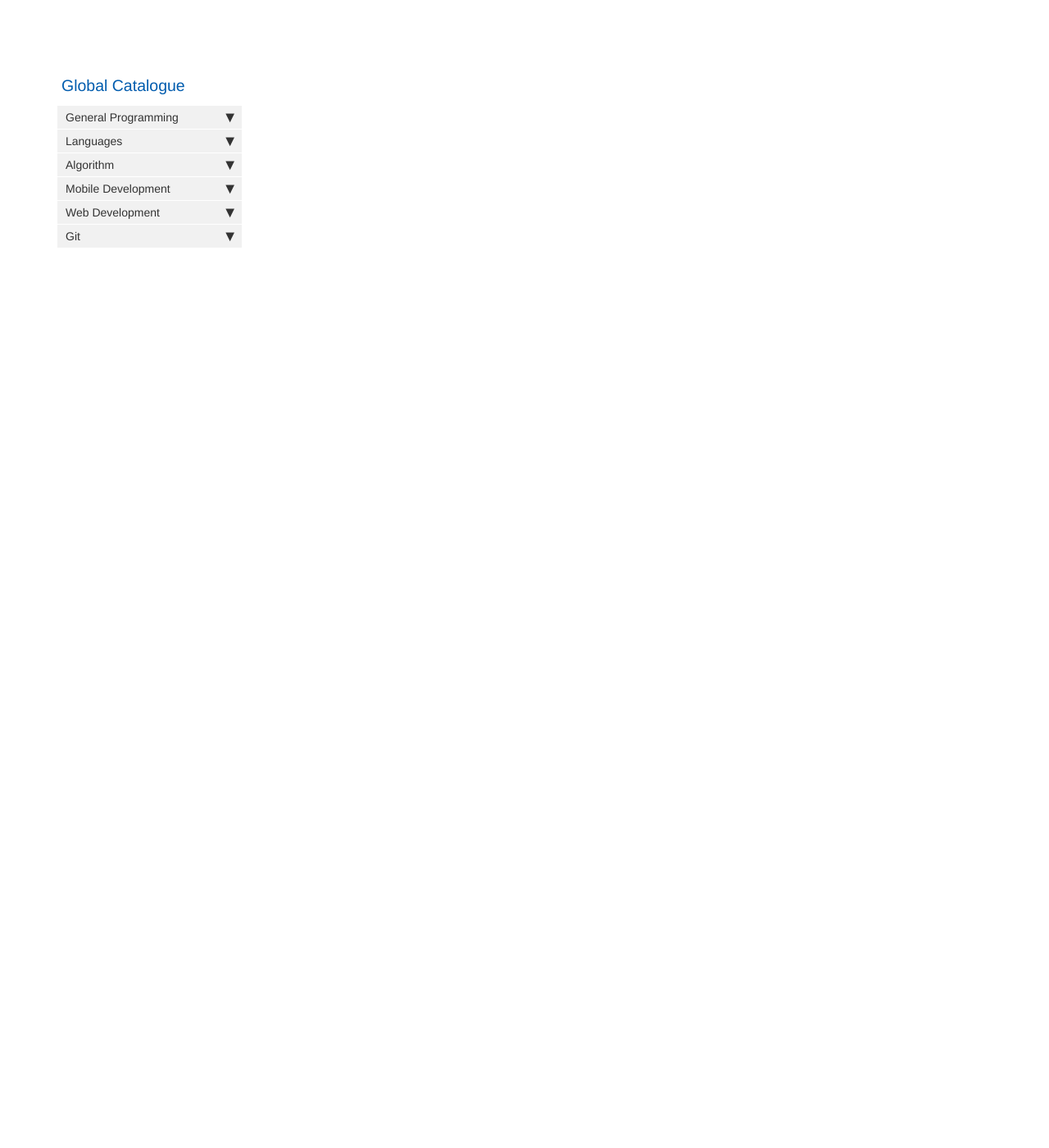
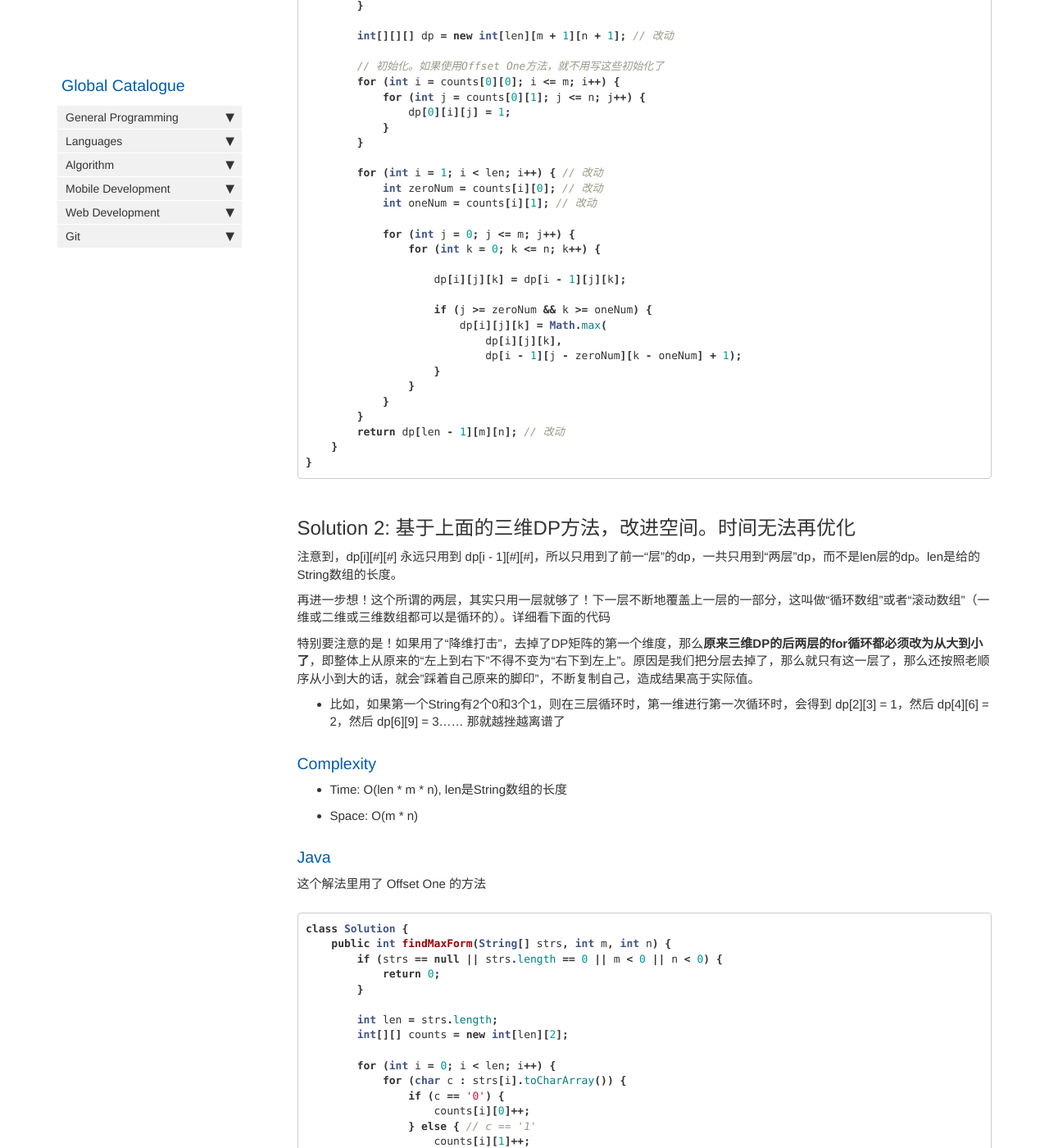
Before and after one commit to HungryOrc/hungryorc.github.io, a Jekyll site: the page built from pages/algorithm/algorithm_ones_and_zeroes_form_max_number_of_strings.md, in a window 1280 px wide and 1400 px high, scrolled down 2416 px. Shown: the whole window at 82% size. Built offline with Jekyll 4.4.1, drawn with Linux system fonts in a browser that asks for light colours; nearby versions of some CDN libraries; comment, search, counter and statistics services are not loaded; some of the changed text lies outside the part shown.

Commit message:
Update algorithm_ones_and_zeroes_form_max_number_of_strings.md

````diff
--- a/pages/algorithm/algorithm_ones_and_zeroes_form_max_number_of_strings.md
+++ b/pages/algorithm/algorithm_ones_and_zeroes_form_max_number_of_strings.md
@@ -83,6 +83,118 @@ class Solution {
 }
 ```
 
+如果不用Offset One方法，则代码如下。可见会多一些行。但也没有复杂太多。不用Offset One也可能会使思路更清晰，有利有弊。
+```java
+class Solution {
+    public int findMaxForm(String[] strs, int m, int n) {
+        if (strs == null || strs.length == 0 || m < 0 || n < 0) {
+            return 0;
+        }
+
+        int len = strs.length;
+        int[][] counts = new int[len][2];
+
+        // fill in the counts matrix
+        for (int i = 0; i < len; i++) {
+            for (char c : strs[i].toCharArray()) {
+                if (c == '0') {
+                    counts[i][0]++;
+                } else { // c == '1'
+                    counts[i][1]++;
+                }
+            }
+        }
+
+        int[][][] dp = new int[len][m + 1][n + 1]; // 改动
+
+        // 初始化。如果使用Offset One方法，就不用写这些初始化了
+        for (int i = counts[0][0]; i <= m; i++) {
+            for (int j = counts[0][1]; j <= n; j++) {
+                dp[0][i][j] = 1;
+            }
+        }
+
+        for (int i = 1; i < len; i++) { // 改动
+            int zeroNum = counts[i][0]; // 改动
+            int oneNum = counts[i][1]; // 改动
+
+            for (int j = 0; j <= m; j++) {
+                for (int k = 0; k <= n; k++) {
+
+                    dp[i][j][k] = dp[i - 1][j][k];
+
+                    if (j >= zeroNum && k >= oneNum) {
+                        dp[i][j][k] = Math.max(
+                            dp[i][j][k],
+                            dp[i - 1][j - zeroNum][k - oneNum] + 1);
+                    }
+                }
+            }
+        }
+        return dp[len - 1][m][n]; // 改动
+    }
+}
+```
+
+## Solution 2: 基于上面的三维DP方法，改进空间。时间无法再优化
+注意到，dp[i][#][#] 永远只用到 dp[i - 1][#][#]，所以只用到了前一“层”的dp，一共只用到“两层”dp，而不是len层的dp。len是给的String数组的长度。
+
+再进一步想！这个所谓的两层，其实只用一层就够了！下一层不断地覆盖上一层的一部分，这叫做“循环数组”或者“滚动数组”（一维或二维或三维数组都可以是循环的）。详细看下面的代码
+
+特别要注意的是！如果用了“降维打击”，去掉了DP矩阵的第一个维度，那么**原来三维DP的后两层的for循环都必须改为从大到小了**，即整体上从原来的“左上到右下”不得不变为“右下到左上”。原因是我们把分层去掉了，那么就只有这一层了，那么还按照老顺序从小到大的话，就会"踩着自己原来的脚印"，不断复制自己，造成结果高于实际值。
+* 比如，如果第一个String有2个0和3个1，则在三层循环时，第一维进行第一次循环时，会得到 dp[2][3] = 1，然后 dp[4][6] = 2，然后 dp[6][9] = 3...... 那就越挫越离谱了
+
+### Complexity
+* Time: O(len * m * n), len是String数组的长度
+* Space: O(m * n)
+
+### Java
+这个解法里用了 Offset One 的方法
+```java
+class Solution {
+    public int findMaxForm(String[] strs, int m, int n) {
+        if (strs == null || strs.length == 0 || m < 0 || n < 0) {
+            return 0;
+        }
+
+        int len = strs.length;
+        int[][] counts = new int[len][2];
+
+        for (int i = 0; i < len; i++) {
+            for (char c : strs[i].toCharArray()) {
+                if (c == '0') {
+                    counts[i][0]++;
+                } else { // c == '1'
+                    counts[i][1]++;
+                }
+            }
+        }
+
+        int[][] dp = new int[m + 1][n + 1]; // 改动
+
+        for (int i = 1; i <= len; i++) { // 虽然空间上能省去这一维，但时间上的这一维可不能少
+            int zeroNum = counts[i - 1][0];
+            int oneNum = counts[i - 1][1];
+
+            // 下面的两层for循环都必须改为从大到小了，即整体上
+            // 从原来的“左上到右下”不得不变为“右下到左上”
+            // 原因是原来三维DP矩阵的第一维没了，现在只有第二三维构成的这么一“层”平面了
+            for (int j = m; j >= 0; j--) { //
+                for (int k = n; k >= 0; k--) {
+                    // 从dp[i][j][k] = dp[i - 1][j][k] 变成下面这个样子
+                    // dp[j][k] = dp[j][k]; // 然后进一步发现这一句成了废话，可以不要了
+
+                    if (j >= zeroNum && k >= oneNum) {
+                        dp[j][k] = Math.max(dp[j][k], dp[j - zeroNum][k - oneNum] + 1);
+                    }
+                }
+            }
+        }
+        return dp[m][n];
+    }
+}
+```
+
 ## Reference
 * [Ones and Zeroes [LeetCode]](https://leetcode.com/problems/ones-and-zeroes/description/)
 
````
